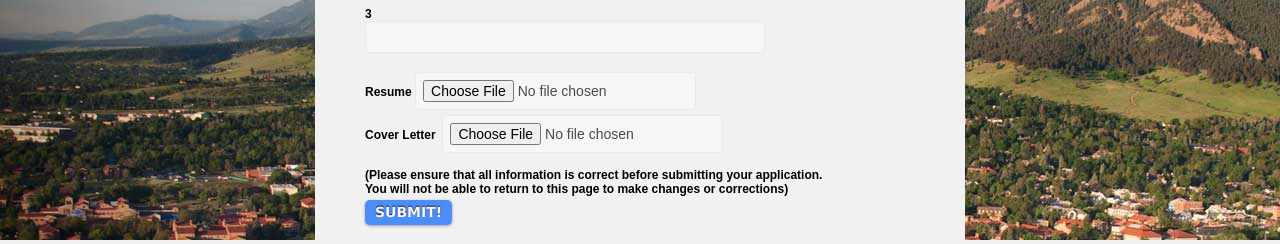
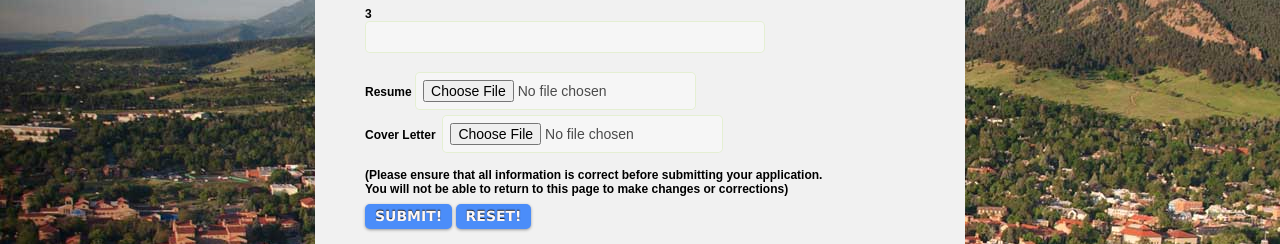
Before and after one commit to ckamat1/CSCI5828---Tachyon, a Django app: template mysite/dlcapp/templates/Student.html in a window 1280 px wide. Shown: the part 2656-2900 px from the top of the page. Run offline with Django 3.2, Linux system fonts and the light colour scheme; the template is opened without the code that fills it, so the values that code supplies are empty; some libraries are stand-ins or nearby versions.

Commit message:
Update Student.html

```diff
--- a/mysite/dlcapp/templates/Student.html
+++ b/mysite/dlcapp/templates/Student.html
@@ -306,7 +306,7 @@ $(document).ready(function(){
 
 
             <input class="button" name="submit" id="submit" tabindex="5" value="SUBMIT!" type="submit">
-
+<input class="button" name="reset" id="reset" tabindex="5" value="RESET!" type="reset">
    </form>
 <p>
 
```
